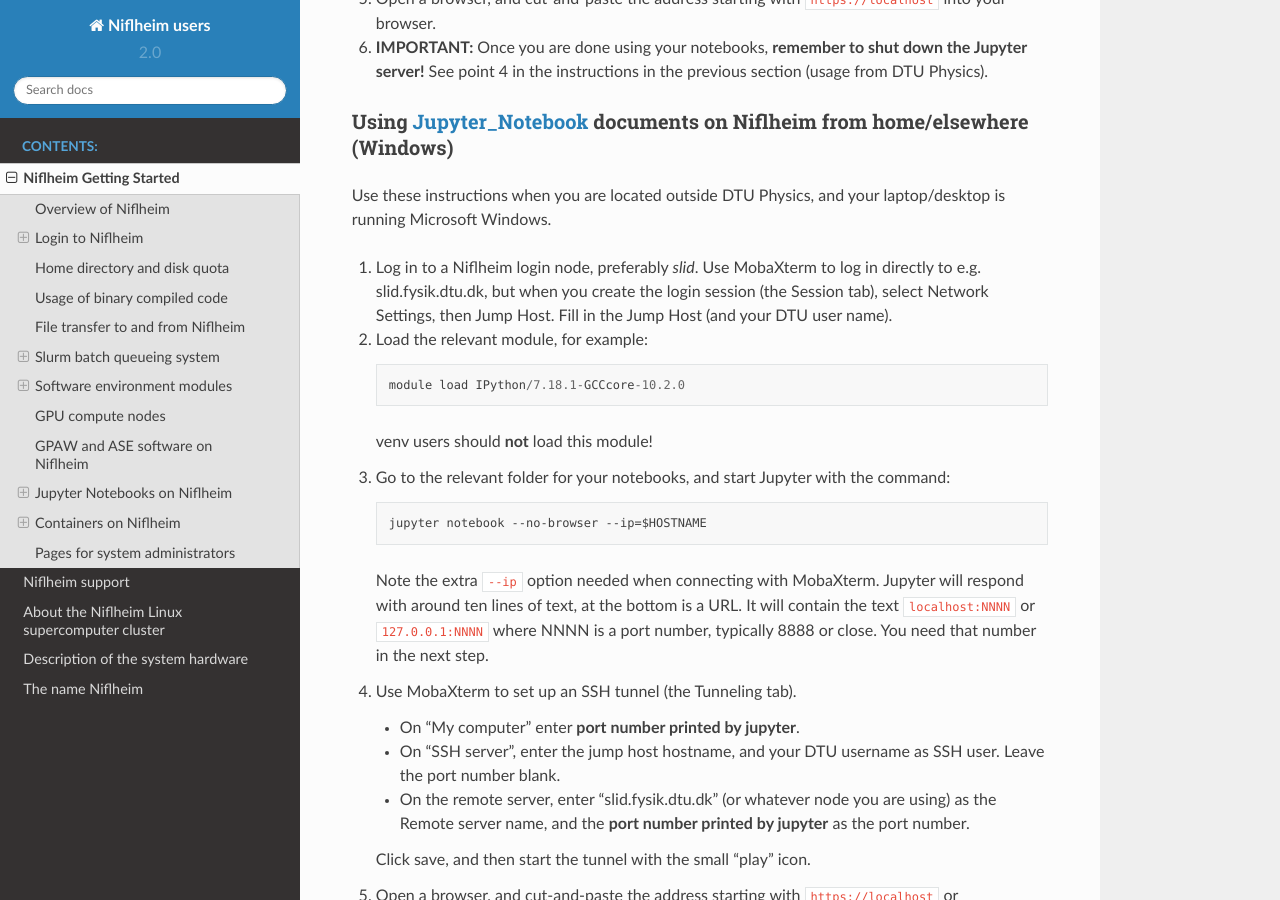
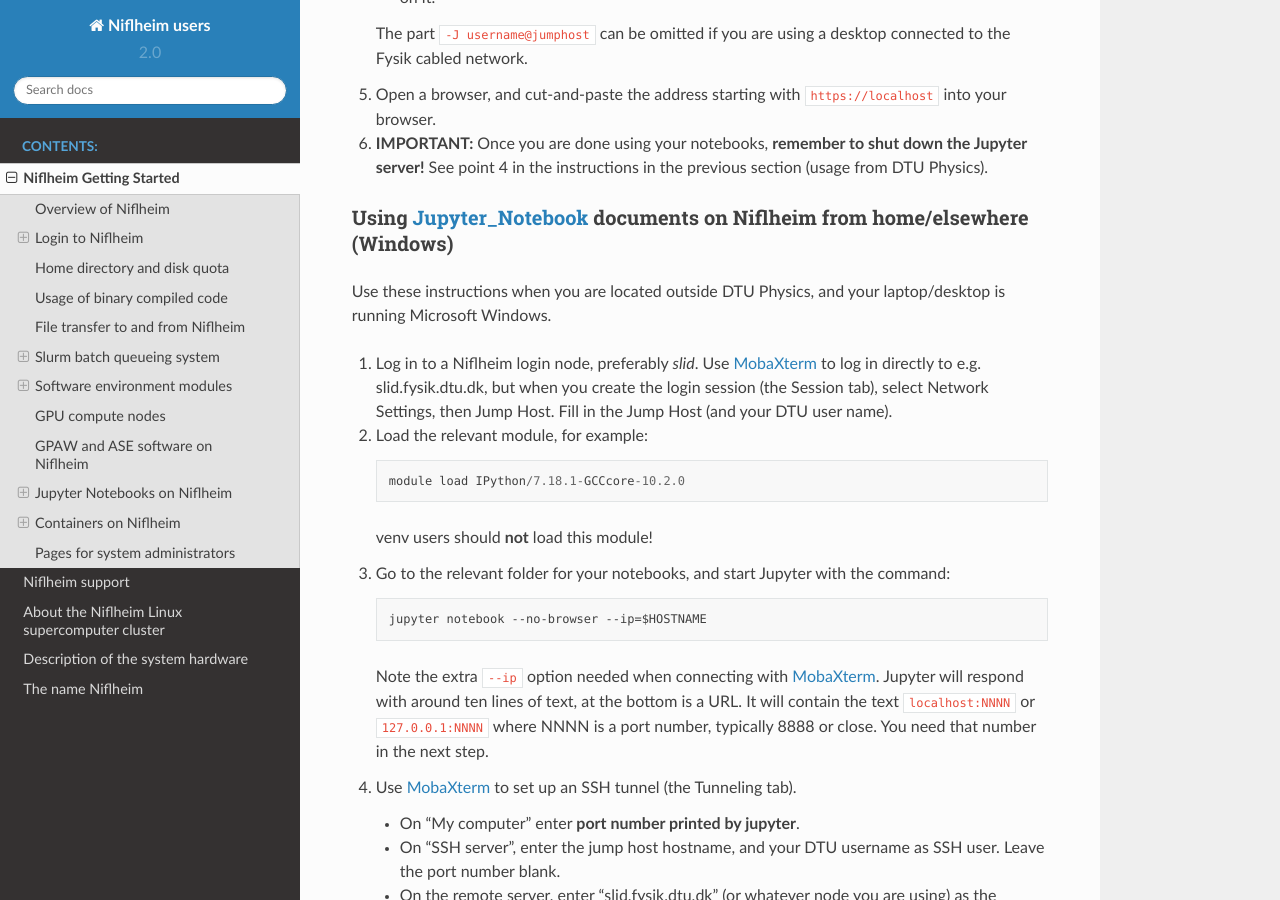
Before and after one commit to OleHolmNielsen/Niflheim_users, a Sphinx documentation site: the page built from docs/Niflheim_Getting_Started.rst, in a window 1280 px wide and 900 px high, scrolled down 18807 px. Built offline with Sphinx 7.4.7 and the Read the Docs theme 2.0.0, drawn with Linux system fonts in a browser that asks for light colours; some of the changed text lies outside the part shown.

Commit message:
MobaXterm

```diff
--- a/docs/Niflheim_Getting_Started.rst
+++ b/docs/Niflheim_Getting_Started.rst
@@ -114,6 +114,10 @@
   The Windows PC should run PuTTY_ 's application `Pageant <https://the.earth.li/~sgtatham/putty/0.76/htmldoc/Chapter9.html#pageant>`_
   for authentication.
 
+* Windows users may alternatively install the graphical MobaXterm_ X server and SSH client.
+  **Warning**: MobaXterm_ has a *Remote Monitoring* feature that probes the login node every second so that it can display a remote status bar at the bottom of the terminal window.
+  It is not on by default, and we request that you **do not use** it because it overloads the login nodes!
+
 The SSH **public key** from your PC can be appended to the file ``$HOME/.ssh/authorized_keys`` to enable password-less logins.
 
 **WARNING:** DO NOT copy SSH keys from Niflheim to any external computer (for example, your PC) for reasons of security!
@@ -916,7 +921,7 @@
 is running Microsoft Windows.
 
 1. Log in to a Niflheim login node, preferably *slid*.
-   Use MobaXterm to log in directly to e.g. slid.fysik.dtu.dk, but when you create the login session (the Session tab), select Network Settings, then Jump Host.  Fill in the Jump Host (and your DTU user name).
+   Use MobaXterm_ to log in directly to e.g. slid.fysik.dtu.dk, but when you create the login session (the Session tab), select Network Settings, then Jump Host.  Fill in the Jump Host (and your DTU user name).
 
 2. Load the relevant module, for example::
 
@@ -928,10 +933,11 @@
 
       jupyter notebook --no-browser --ip=$HOSTNAME
 
-   Note the extra ``--ip`` option needed when connecting with MobaXterm.  Jupyter will respond with around ten lines of text, at the bottom is a URL.
+   Note the extra ``--ip`` option needed when connecting with MobaXterm_.
+   Jupyter will respond with around ten lines of text, at the bottom is a URL.
    It will contain the text ``localhost:NNNN`` or ``127.0.0.1:NNNN`` where NNNN is a port number, typically 8888 or close.  You need that number in the next step.
 
-4. Use MobaXterm to set up an SSH tunnel (the Tunneling tab).
+4. Use MobaXterm_ to set up an SSH tunnel (the Tunneling tab).
 
    * On "My computer" enter **port number printed by jupyter**.
 
```
Also changed, not shown: other parts of docs/Niflheim_Getting_Started.rst (+1 -0 lines).
